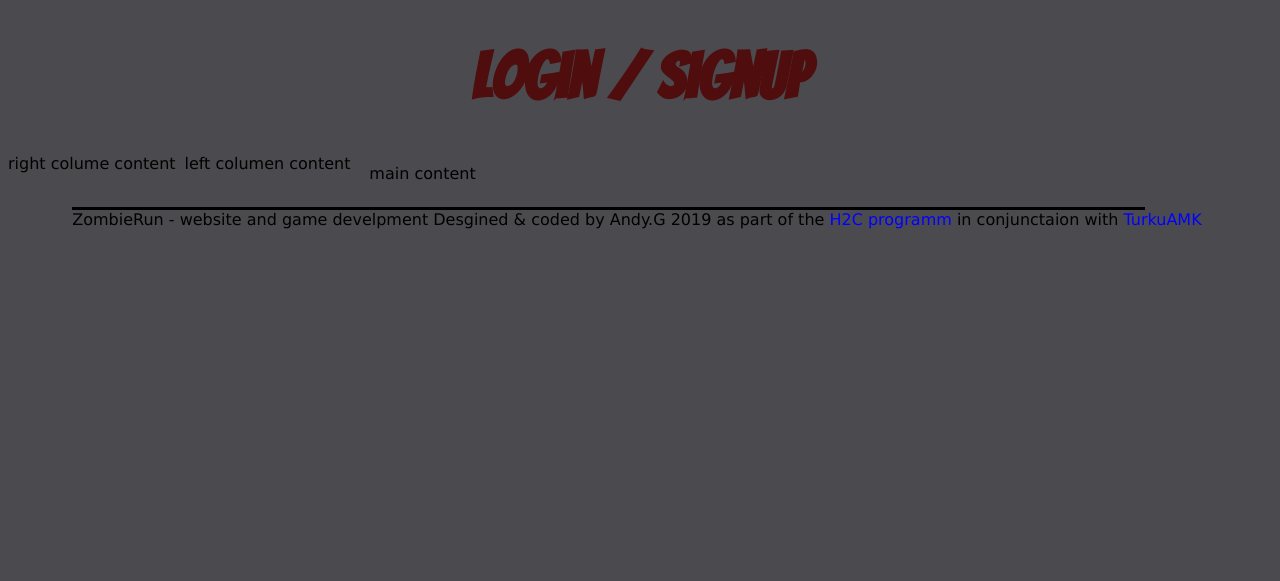
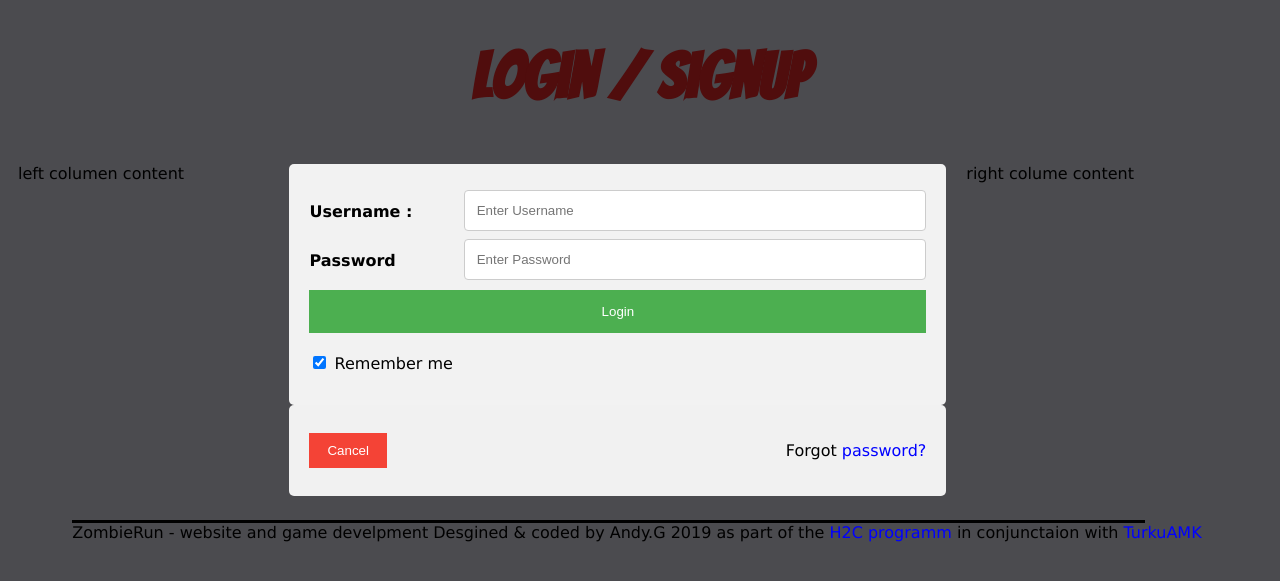
Before and after one commit to agdod/ZombieRun_webSite, a PHP site: page /login.php in a window 1280 px wide. Shown: the part 89-670 px from the top of the page. Run offline with PHP 8.4, Linux system fonts and the light colour scheme.

Commit message:
added login content + styling

```diff
--- a/css/main.css
+++ b/css/main.css
@@ -89,6 +89,7 @@ body {
                             "header header  header  header  header  header  header  header  header  header  header  header"
                             "auto   auto    auto    auto    auto    auto    auto    auto    auto    auto    auto    auto"
                             "auto   auto    auto    auto    auto    auto    auto    auto    auto    auto    auto    auto"
+                            "auto   auto    auto    auto    auto    auto    auto    auto    auto    auto    auto    auto"
                             "footer footer  footer  footer  footer  footer  footer  footer  footer  footer  footer  footer"   ;
 }
 /**     Header style        **/
@@ -105,7 +106,6 @@ body {
     color: #500D0D
 }
 
-
 /**     Start on row / column / end (or span no of.) on row / column **/
 /**     mobile first : devices smaller than 600px  **/
 @media only screen and (max-width: 600px) {
@@ -117,7 +117,7 @@ body {
 
     .navbar ul li {
         text-align: left;
-        }
+    }
     .navbar ul li:not(:first-child) {display: none;}
     .navbar-s a{display: none;}
     .navbar-s a.icon{
@@ -145,30 +145,24 @@ body {
         display:flex;
     }
     /**     Responive grid layout       **/
-    .left { grid-area: 3 / 1 / 3 / span 12;}
-    .main { grid-area: 2 / 1 / 2 / span 12;}
-    .right { grid-area: 4 / 1 / 4 / span 12; }
+    .left   { grid-area: 3 / 1 / 3 / span 12;}
+    .main   { grid-area: 2 / 1 / 2 / span 12;}
+    .right  { grid-area: 4 / 1 / 4 / span 12;}
+
     /**     Main content styling        **/
     .main h2 {font-size: 1.4em;}
     .main .col-70 {width: 100%;}
     .main .col-30{ width: 100%;}
     /**     Right Column layout     **/
     .right .col-70 {width:70%;}
-
-
 }
+/**     *****   End Of @media min-width : 600px ****        **/
 
 /**     Tablet and other device bigger than 600 -768px **/
 @media only screen and (min-width: 601px) {
-    .left {
-        grid-area: 2 / 1 / span 2 / span 3;
-    }
-    .main {
-        grid-area: 2 / 4 / span 2 / span 8;
-    }
-    .right {
-        grid-area: 4 / 1 / 4 / span 12;
-    }
+    .left   { grid-area: 2 / 1 / span 2 / span 3;}
+    .main   { grid-area: 2 / 4 / span 2 / span 8;}
+    .right  { grid-area: 4 / 1 / 4 / span 12; }
     /**     Main content styling        **/
     .main h2 {font-size: 1.4em;}
     .main .col-70 {width: 100%;}
@@ -179,9 +173,9 @@ body {
 
 /**     Other devices over 768px **/
 @media only screen and (min-width: 769px) {
-    .left {grid-area: 2 / 1 / span 3 / span 2;}
-    .main {grid-area: 2 / 3 / span 3 / span 7;}
-    .right {grid-area: 2 / 10 / span 3 / span 3;}
+    .left   { grid-area: 2 / 1 / span 3 / span 2;}
+    .main   { grid-area: 2 / 4 / span 3 / span 6;}
+    .right  { grid-area: 2 / 10 / span 3 / span 3;}
     .col-70 {width: 100%;}
     .col-30 {width: 80%;}
     /**     Right Column layout     **/
@@ -189,20 +183,15 @@ body {
 }
 
 @media only screen and (min-width: 1025px){
-    .left {grid-area: 2 / 1 / span 3 / span 2;}
-    .main {grid-area: 2/ 3 / span 3/ span 7;}
-    .right {grid-area: 2/ 10 / span 3/12;}
+    .left   { grid-area: 2 / 1 / span 3 / span 2;}
+    .main   { grid-area: 2 / 3 / span 3 / span 7;}
+    .right  { grid-area: 2 / 10 / span 3 / span 3;}
     /**     right column layout     **/
     .right .col-70 {width:70%;}
     .right .col-15 {width:inherit;}
 }
 
-@media only screen and (min-width:1500px){
-    .main .col-70 {width:70%}
-    .main .col-30 {width:30%}
-
-}
-
+/**     Adjustment of navbar        **/
 @media only screen and (max-width: 1055px){
     .navbar ul li:not(:first-child) {display: none;}
     .navbar-s {
@@ -220,17 +209,20 @@ body {
         text-align: center;
     }
 }
-/**     NOTE : Using grids is reltive new so would need fall back support for edge 15 or lower or internet explorer. Flexigrid (?) **/
 
-.right,
-.left,
-.main {
-    padding: 10px;
+@media only screen and (min-width:1500px){
+    .main .col-70 {width:70%}
+    .main .col-30 {width:30%}
+
 }
-/**     End of layout formatting        **/
+.right, .left, .main { padding: 10px;}
 
-/**     Main Content formatting         **/
-/**     ******** END OF RESPONSIVE GRID FORMATING   ********        **/
+/**     *************************       END OF GRID LAYOUT      ************************************************/
+/**     NOTE : Using grids is reltive new so would need fall back support for edge 15 or lower                  *
+**      or internet explorer. Flexigrid (?)                                                                   **/
+
+
+/**     Content formatting         **/
 p {margin: 15px;}
 a {
     text-decoration: none;
@@ -332,19 +324,6 @@ color: white;
 .bar-2 {width: 4%; height: 18px; background-color: #ff9800;}
 .bar-1 {width: 15%; height: 18px; background-color: #f44336;}
 
-@media only screen and (max-width: 600px ){
-.t-a-right {
-display: block;
-text-align: right;
-}
-.col-15 {
-display: block;
-width: 15%;
-}
-.col-70 {width : 70%;}
-}
-
-
 /*      responsive images     */
 img{
     width: 100%;
@@ -353,9 +332,17 @@ img{
     margin: 5px;
     border: 2px solid #ccc;
 }
-/**     Form formatting     **/
+/**     Form Styling     **/
 /*      style input, selct element and text areas        */
-input[type=text], select, textarea {
+/*input[type=text], input[type=password] {
+    width: 100%;
+    padding: 12px 20px;
+    margin: 8px 0;
+    display: inline-block;
+    border: 1px solid #ccc;
+    box-sizing: border-box;
+}*/
+input[type=text], input[type=password], select, textarea {
     width: 100%;
     padding: 12px;
     border: 1px solid #ccc;
@@ -388,11 +375,51 @@ input[type=submit]{
     padding: 20px;
 }
 
-@media screen and (max-width: 600px){
+/**     Login  styling      **/
+button {
+    background-color: #4CAF50;
+    color: white;
+    padding: 14px 20px;
+    margin: 8px 0;
+    border: none;
+    cursor: pointer;
+    width: 100%;
+}
+
+button:hover {opacity: 0.8;}
+
+.cancelbtn {
+    width: auto;
+    padding: 10px 18px;
+    background-color: #f44336;
+}
+
+/* The "Forgot password" text */
+span.psw {
+    float: right;
+    padding-top: 16px;
+}
+/* Change styles for span and cancel button on extra small screens */
+@media screen and (max-width: 300px) {
+    span.psw {
+        display: block;
+        float: none;
+    }
+    .cancelbtn {
+        width: 100%;
+    }
+}@media screen and (max-width: 600px){
     .col-25, .col-75, input[type=submit] {
         width: 100%;
         margin-top: 0;
     }
+}
+
+.links {
+   /** margin: 2em;*/
+    display: block;
+    text-align: left;
+    align-content: center;
 }
 
 /**     404 page formatting     **/
--- a/login.php
+++ b/login.php
@@ -15,16 +15,47 @@
             <div class="col-12 header">
                 <h1>Login / Signup</h1>
             </div>
-            <div class="col-3 aside-right">
+            <div class="right">
                right colume content
             </div>
-            <div class="col-6 main">
-               main content
+            <div class="main">
+                <form action="action_page.php" method="post">
+                    <div class="container">
+                        <div class="row">
+                            <div class="col-25">
+                                <label for="uname"><b>Username : </b></label>
+                            </div>
+                            <div class="col-75">
+                                <input type="text" placeholder="Enter Username" name="uname" required>
+                            </div>
+                        </div>
+                        <div class="row">
+                            <div class="col-25">
+                                <label for="psw"><b>Password</b></label>
+                            </div>
+                            <div class="col-75">
+                                <input type="password" placeholder="Enter Password" name="psw" required>
+                            </div>
+                        </div>
+                        <div class="row">
+                            <button type="submit">Login</button>
+                            <label>
+                                <input type="checkbox" checked="checked" name="remember"> Remember me
+                            </label>
+                        </div>
+                    </div>
+                    <div class="row">
+                        <div class="container" style="background-color:#f1f1f1">
+                            <button type="button" class="cancelbtn">Cancel</button>
+                            <span class="psw">Forgot <a href="#">password?</a></span>
+                        </div>
+                    </div>
+                </form>
             </div>
-            <div class="col-3 aside-left ads">
+            <div class="left ads">
               left columen content
             </div>
-            <div class="col-12 footer">
+            <div class="footer">
                     <?php include('footer.php') ?>
             </div>
         </div>
```
